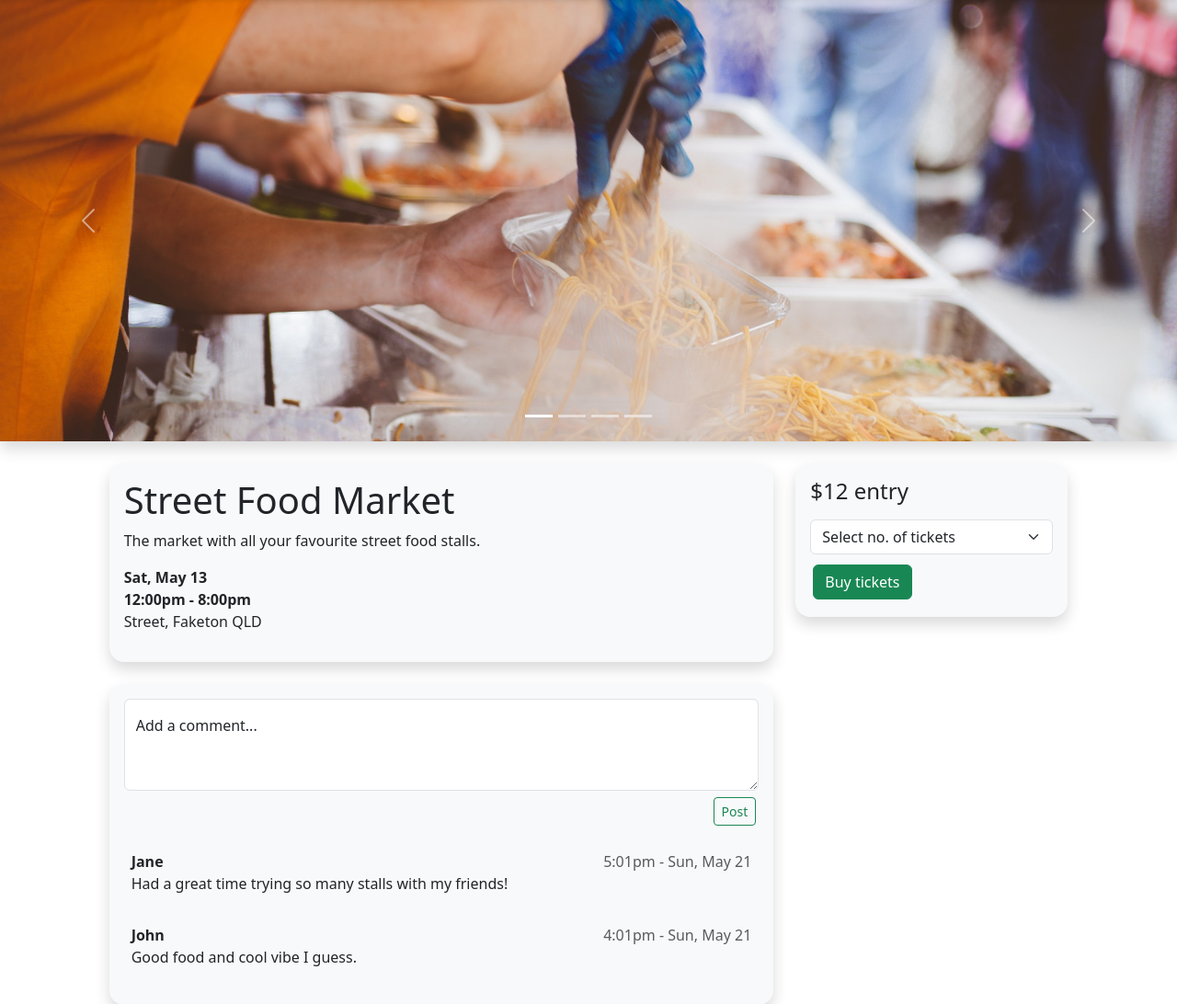
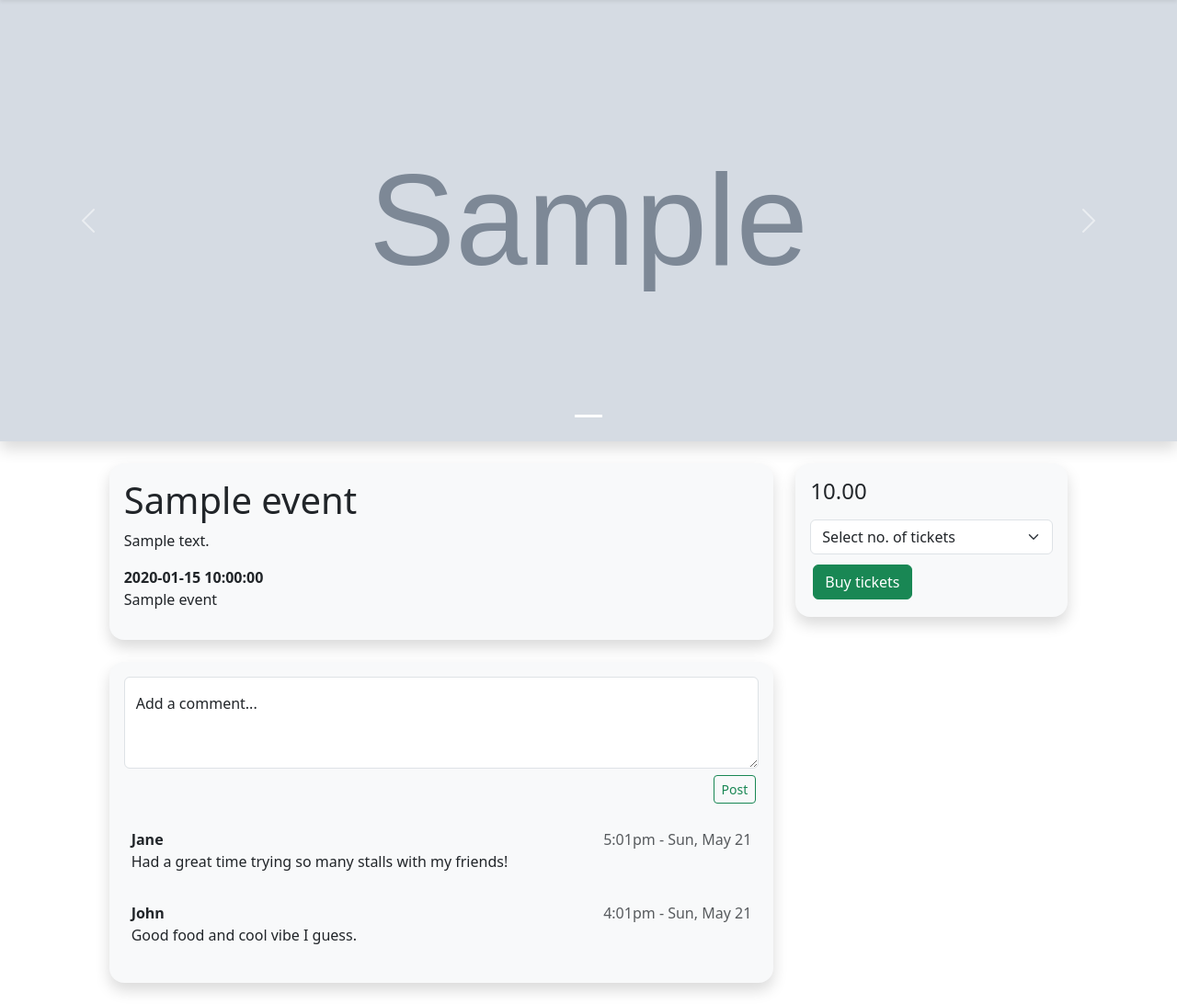
Before and after one commit to finlopes97/GourmetAdventures, a Flask app: template website/templates/event.html in a window 1280 px wide. Shown: the part 60-1152 px from the top of the page at 92% size. Run offline with Flask 3, Linux system fonts and the light colour scheme; the template is opened without the code that fills it: values that come from a table or form of the project are taken from there, others are empty; a user stored in the database is signed in; tables that the repository leaves empty hold one stand-in row (values such as "Sample post"); grey boxes marked "Sample" are stand-in pictures; some libraries are stand-ins or nearby versions.

Commit message:
Added event page details and route, adjusted cards

```diff
--- a/website/templates/event.html
+++ b/website/templates/event.html
@@ -5,28 +5,16 @@
 
     <div class="row mb-4">
 
-        <!-- Placeholder event images carousel -->
+        <!-- Event images carousel -->
 
         <div class="col-12 px-0 shadow">
             <div id="eventImages" class="carousel slide">
                 <div class="carousel-indicators">
                     <button type="button" data-bs-target="#eventImages" data-bs-slide-to="0" class="active" aria-current="true" aria-label="Slide 1"></button>
-                    <button type="button" data-bs-target="#eventImages" data-bs-slide-to="1" aria-label="Slide 2"></button>
-                    <button type="button" data-bs-target="#eventImages" data-bs-slide-to="2" aria-label="Slide 3"></button>
-                    <button type="button" data-bs-target="#eventImages" data-bs-slide-to="3" aria-label="Slide 4"></button>
                 </div>
                 <div class="carousel-inner">
                     <div class="carousel-item active">
-                        <img src="../static/img/pexels-clem-onojeghuo-104884.jpg" class="d-block w-100 event-img" alt="...">
-                    </div>
-                    <div class="carousel-item">
-                        <img src="../static/img/pexels-kristina-paukshtite-983297.jpg" class="d-block w-100 event-img" alt="...">
-                    </div>
-                    <div class="carousel-item">
-                        <img src="../static/img/pexels-mark-neal-2261197.jpg" class="d-block w-100 event-img" alt="...">
-                    </div>
-                    <div class="carousel-item">
-                        <img src="../static/img/pexels-maria-orlova-4947220.jpg" class="d-block w-100 event-img" alt="...">
+                        <img src="{{ event.image }}" class="d-block w-100 event-img" alt="...">
                     </div>
                 </div>
                 <button class="carousel-control-prev" type="button" data-bs-target="#eventImages" data-bs-slide="prev">
@@ -47,20 +35,20 @@
         <!-- Placeholder event info -->
         <div class="col-sm-7 col-8">
             <div class="p-3 shadow bg-body-tertiary rounded-4">
-                <h1>Street Food Market</h1>
-                <p>The market with all your favourite street food stalls.</p>
-                <strong>Sat, May 13<br>12:00pm - 8:00pm</strong>
-                <p>Street, Faketon QLD</p>
+                <h1>{{ event.title }}</h1>
+                <p>{{ event.description }}</p>
+                <strong>{{ event.dateTime }}</strong>
+                <p>{{ event.locationName }}</p>
             </div>
         </div>
 
-        <!-- Buy form w/ placeholder price -->
+        <!-- Buy form  -->
         <div class="col-sm-3 col-4">
 
             <form class="p-3 shadow bg-body-tertiary rounded-4">
                 <div class="mb-2">
                     <label for="inputTickets" class="form-label">
-                        <h4>$12 entry</h4>
+                        <h4>{{ event.price }}</h4>
                     </label>
                     <select class="form-select" id="inputTickets">
                         <option selected>Select no. of tickets</option>
--- a/website/views.py
+++ b/website/views.py
@@ -16,10 +16,9 @@ def index():
 def user():
     return render_template('user.html')
 
-@bp.route('/event/<int:id>')
+@bp.route('/event/<id>')
 def event(id):
-  event = Event.query.get(id)
-  if event:
+    event = db.session.scalar(db.select(Event).where(Event.id==id))
     return render_template('event.html', event=event)
 
 @bp.route('/create', methods=['GET', 'POST'])
```
Also changed, not shown: website/templates/index.html (+3 -4 lines).
